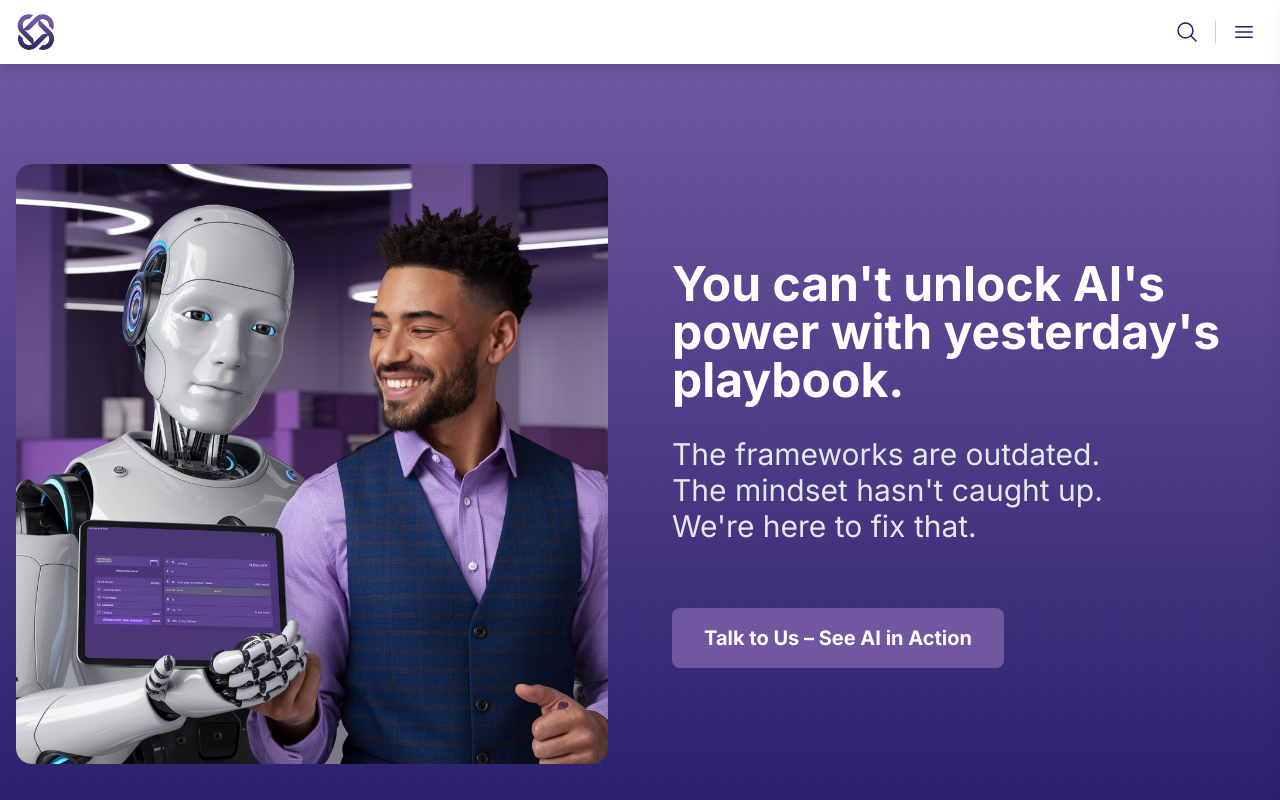
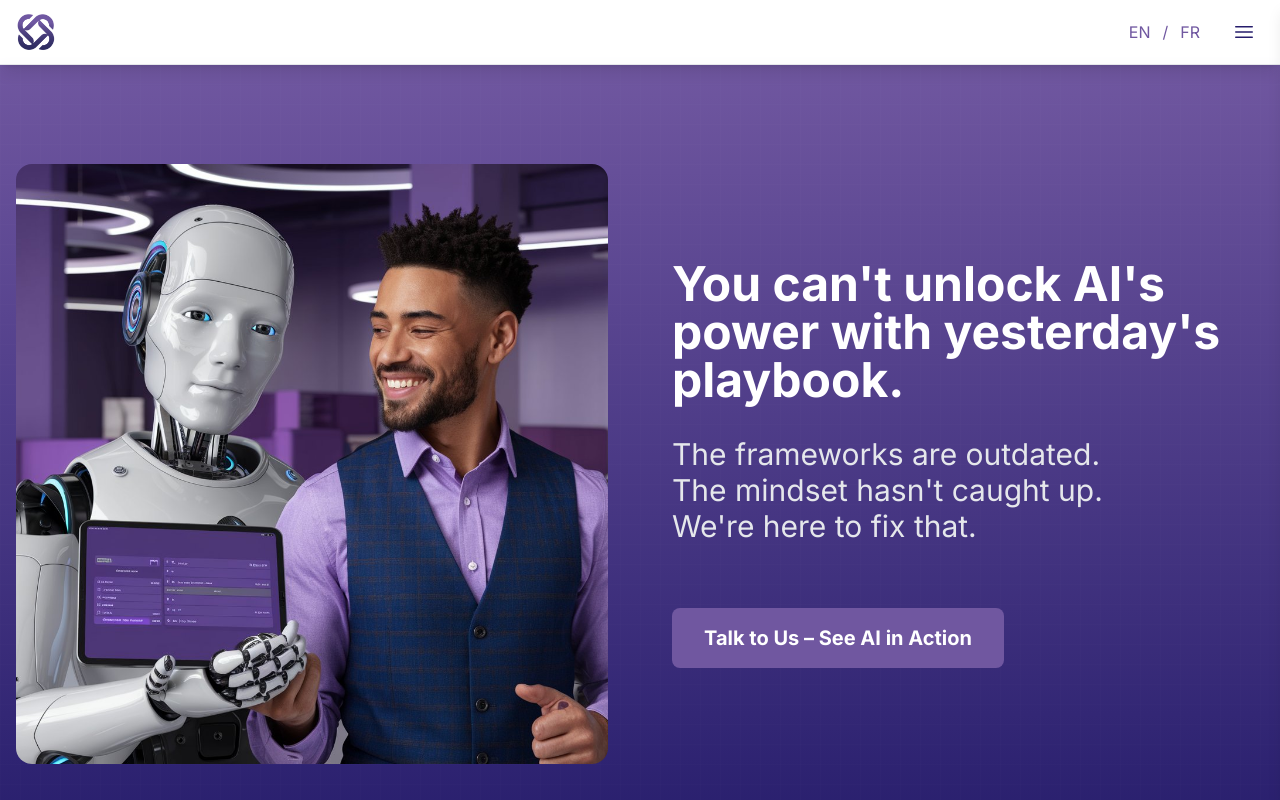
Before and after one commit to echevallet1971/tsunaimi-website, a Next.js app: page / in a window 1280 px wide. Shown: the top 800 px of the page. Built offline with nearby package versions, Linux system fonts and the light colour scheme.

Commit message:
multilingual bug fixing

```diff
--- a/src/app/[locale]/layout.tsx
+++ b/src/app/[locale]/layout.tsx
@@ -1,6 +1,6 @@
 import { NextIntlClientProvider } from 'next-intl';
 import { notFound } from 'next/navigation';
-import LanguageSwitcher from '../components/LanguageSwitcher';
+import Navigation from '../components/Navigation';
 
 export function generateStaticParams() {
   return [{ locale: 'en' }, { locale: 'fr' }];
@@ -25,12 +25,7 @@ export default async function LocaleLayout({
       <body>
         <NextIntlClientProvider locale={locale} messages={messages}>
           <div className="min-h-screen">
-            <header className="fixed top-0 left-0 right-0 bg-white/80 backdrop-blur-sm z-50 border-b border-[#E5E7EB]">
-              <div className="container mx-auto px-4 h-16 flex items-center justify-between">
-                <div className="text-[#251C6B] font-bold text-xl">TsunAImi</div>
-                <LanguageSwitcher />
-              </div>
-            </header>
+            <Navigation locale={locale} />
             <main className="pt-16">
               {children}
             </main>
--- a/src/app/components/LanguageSwitcher.tsx
+++ b/src/app/components/LanguageSwitcher.tsx
@@ -1,18 +1,22 @@
 'use client';
 
-import { useLocale, useTranslations } from 'next-intl';
 import Link from 'next/link';
 import { usePathname } from 'next/navigation';
 
-export default function LanguageSwitcher() {
-  const locale = useLocale();
+interface LanguageSwitcherProps {
+  locale: string;
+}
+
+export default function LanguageSwitcher({ locale }: LanguageSwitcherProps) {
   const pathname = usePathname();
-  const t = useTranslations('common');
+
+  // Remove the current locale from pathname to get the base path
+  const pathnameWithoutLocale = pathname.replace(/^\/[a-zA-Z-]+(?=\/|$)/, '');
 
   return (
-    <div className="flex items-center space-x-2">
+    <div className="flex items-center">
       <Link
-        href={`/en${pathname}`}
+        href={`/en${pathnameWithoutLocale}`}
         className={`px-2 py-1 rounded-md transition-colors ${
           locale === 'en'
             ? 'bg-[#7057A0] text-white'
@@ -21,8 +25,9 @@ export default function LanguageSwitcher() {
       >
         EN
       </Link>
+      <span className="text-[#7057A0] mx-1">/</span>
       <Link
-        href={`/fr${pathname}`}
+        href={`/fr${pathnameWithoutLocale}`}
         className={`px-2 py-1 rounded-md transition-colors ${
           locale === 'fr'
             ? 'bg-[#7057A0] text-white'
--- a/src/app/components/Navigation.tsx
+++ b/src/app/components/Navigation.tsx
@@ -1,46 +1,9 @@
-'use client';
+import NavigationClient from './NavigationClient';
 
-import { useState } from "react";
-import Link from "next/link";
-import Logo from "./Logo";
-import MenuPanel from "./MenuPanel";
+interface NavigationProps {
+  locale: string;
+}
 
-export default function Navigation() {
-  const [isMenuOpen, setIsMenuOpen] = useState(false);
-
-  return (
-    <>
-      <nav className="bg-white shadow-lg fixed w-full z-50">
-        <div className="container mx-auto px-4">
-          <div className="flex justify-between items-center h-16">
-            <div className="flex items-center">
-              <Link href="/" className="flex items-center">
-                <Logo variant="symbol" />
-              </Link>
-            </div>
-            <div className="flex items-center">
-              {/* Search Icon */}
-              <button className="text-[#251C6B] hover:text-[#7057A0] transition-colors p-2">
-                <svg xmlns="http://www.w3.org/2000/svg" fill="none" viewBox="0 0 24 24" strokeWidth={1.5} stroke="currentColor" className="w-6 h-6">
-                  <path strokeLinecap="round" strokeLinejoin="round" d="m21 21-5.197-5.197m0 0A7.5 7.5 0 1 0 5.196 5.196a7.5 7.5 0 0 0 10.607 10.607Z" />
-                </svg>
-              </button>
-              {/* Vertical Divider */}
-              <div className="w-px h-6 bg-[#251C6B] opacity-20 mx-2"></div>
-              {/* Menu Icon */}
-              <button
-                onClick={() => setIsMenuOpen(true)}
-                className="text-[#251C6B] hover:text-[#7057A0] transition-colors p-2"
-              >
-                <svg xmlns="http://www.w3.org/2000/svg" fill="none" viewBox="0 0 24 24" strokeWidth={1.5} stroke="currentColor" className="w-6 h-6">
-                  <path strokeLinecap="round" strokeLinejoin="round" d="M3.75 6.75h16.5M3.75 12h16.5m-16.5 5.25h16.5" />
-                </svg>
-              </button>
-            </div>
-          </div>
-        </div>
-      </nav>
-      <MenuPanel isOpen={isMenuOpen} onClose={() => setIsMenuOpen(false)} />
-    </>
-  );
+export default function Navigation({ locale }: NavigationProps) {
+  return <NavigationClient locale={locale} />;
 }
--- /dev/null
+++ b/src/app/components/NavigationClient.tsx
@@ -0,0 +1,44 @@
+'use client';
+
+import { useState } from "react";
+import Link from "next/link";
+import Logo from "./Logo";
+import MenuPanel from "./MenuPanel";
+import LanguageSwitcher from "./LanguageSwitcher";
+
+interface NavigationClientProps {
+  locale: string;
+}
+
+export default function NavigationClient({ locale }: NavigationClientProps) {
+  const [isMenuOpen, setIsMenuOpen] = useState(false);
+
+  return (
+    <>
+      <nav className="bg-white/80 backdrop-blur-sm shadow-lg fixed w-full z-40 border-b border-[#E5E7EB]">
+        <div className="container mx-auto px-4">
+          <div className="flex justify-between items-center h-16">
+            <div className="flex items-center">
+              <Link href="/" className="flex items-center">
+                <Logo variant="symbol" />
+              </Link>
+            </div>
+            <div className="flex items-center gap-4">
+              <LanguageSwitcher locale={locale} />
+              {/* Menu Icon */}
+              <button
+                onClick={() => setIsMenuOpen(true)}
+                className="text-[#251C6B] hover:text-[#7057A0] transition-colors p-2"
+              >
+                <svg xmlns="http://www.w3.org/2000/svg" fill="none" viewBox="0 0 24 24" strokeWidth={1.5} stroke="currentColor" className="w-6 h-6">
+                  <path strokeLinecap="round" strokeLinejoin="round" d="M3.75 6.75h16.5M3.75 12h16.5m-16.5 5.25h16.5" />
+                </svg>
+              </button>
+            </div>
+          </div>
+        </div>
+      </nav>
+      <MenuPanel isOpen={isMenuOpen} onClose={() => setIsMenuOpen(false)} />
+    </>
+  );
+}
```
